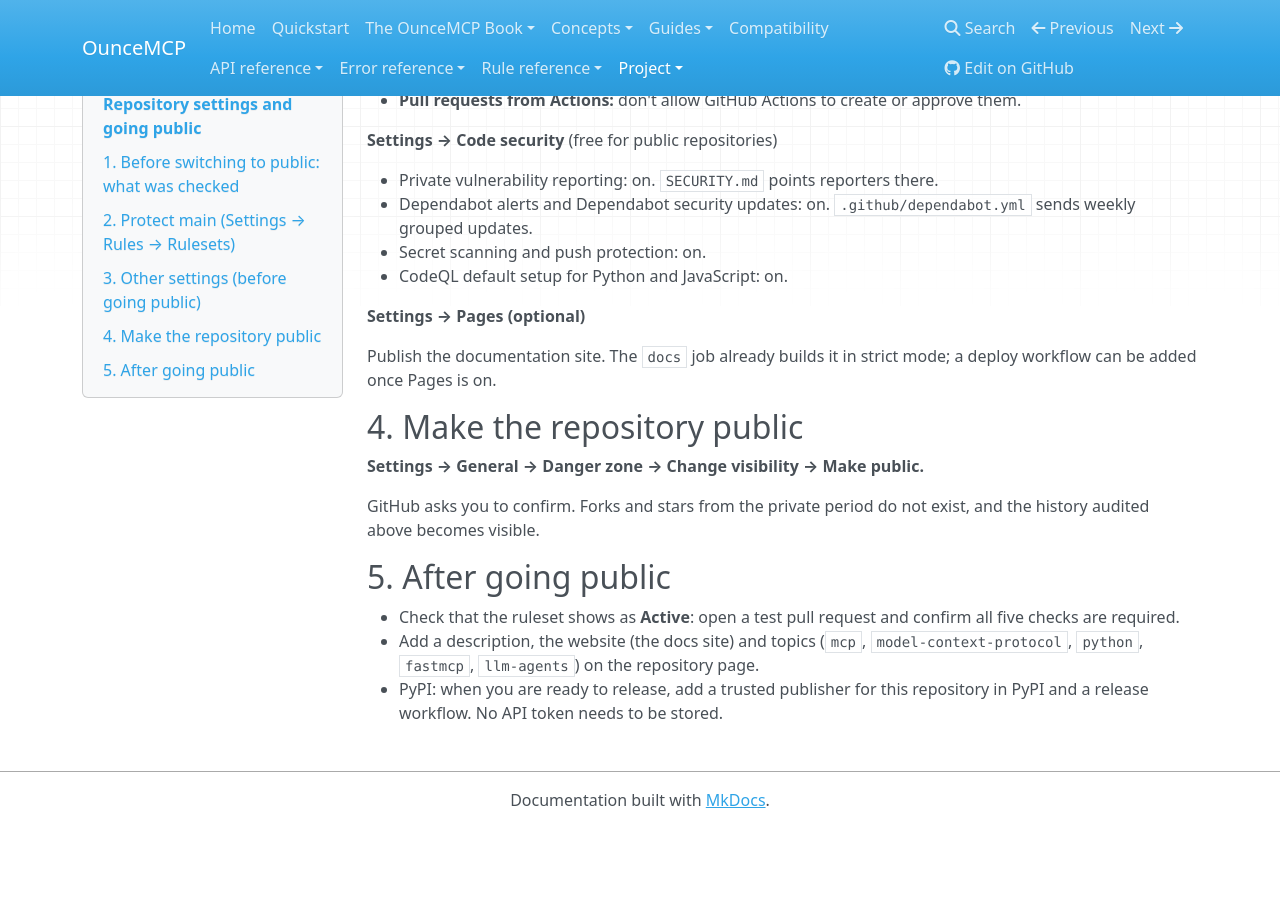
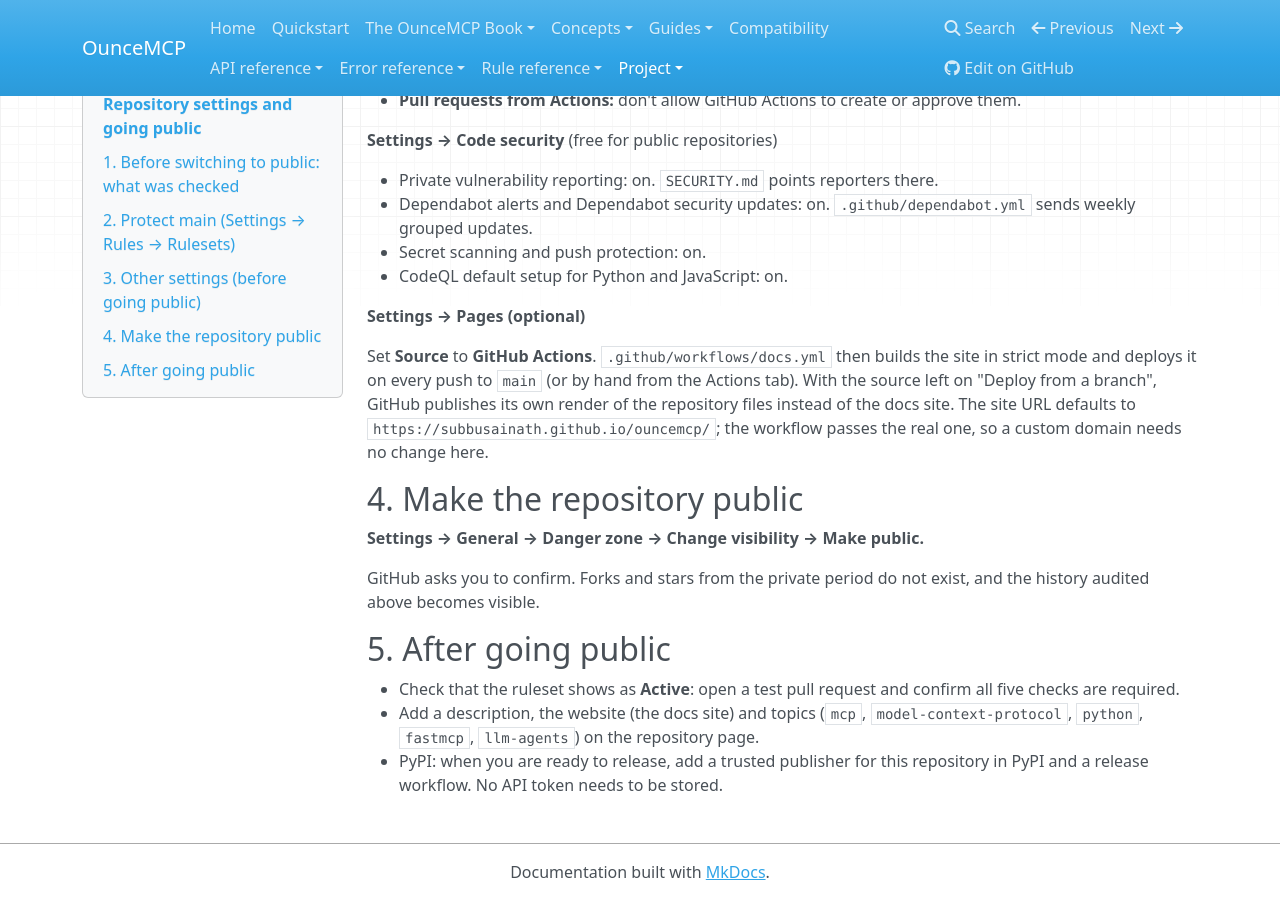
Before and after one commit to subbusainath/ouncemcp, an MkDocs documentation site: the page built from docs/maintainers/repository-settings.md, in a window 1280 px wide and 900 px high, scrolled down 1386 px. Built offline with MkDocs 1.6.1, drawn with Linux system fonts in a browser that asks for light colours; nearby versions of some CDN libraries; before the commit the page ends 2214 px from its top, so only the background shows below that.

Commit message:
Deploy the docs site to GitHub Pages
A Docs workflow builds the site with mkdocs --strict and deploys it with
the official Pages actions on every push to main, or by hand. Actions
are pinned to commit SHAs; only the deploy job gets pages and id-token
write. site_url comes from the Pages base URL, with the github.io URL as
the default. The settings checklist says to set the Pages source to
GitHub Actions.

Co-Authored-By: Claude Opus 5.5 <noreply@anthropic.com>
Claude-Session: https://claude.ai/code/session_01GXi6aTZSeKeWUZpC9Ey9X1

```diff
--- a/docs/maintainers/repository-settings.md
+++ b/docs/maintainers/repository-settings.md
@@ -58,7 +58,7 @@ Choose **New ruleset → Import a ruleset** and import `.github/rulesets/main.js
 
 **Settings → Pages (optional)**
 
-Publish the documentation site. The `docs` job already builds it in strict mode; a deploy workflow can be added once Pages is on.
+Set **Source** to **GitHub Actions**. `.github/workflows/docs.yml` then builds the site in strict mode and deploys it on every push to `main` (or by hand from the Actions tab). With the source left on "Deploy from a branch", GitHub publishes its own render of the repository files instead of the docs site. The site URL defaults to `https://subbusainath.github.io/ouncemcp/`; the workflow passes the real one, so a custom domain needs no change here.
 
 ## 4. Make the repository public
 
--- a/mkdocs.yml
+++ b/mkdocs.yml
@@ -1,6 +1,7 @@
 site_name: OunceMCP
 site_description: Build MCP servers that are fast, low-noise and safe for agents by default.
 repo_url: https://github.com/subbusainath/ouncemcp
+site_url: !ENV [SITE_URL, "https://subbusainath.github.io/ouncemcp/"]
 docs_dir: docs
 strict: true
 nav:
```
Also changed, not shown: 1 other file.
